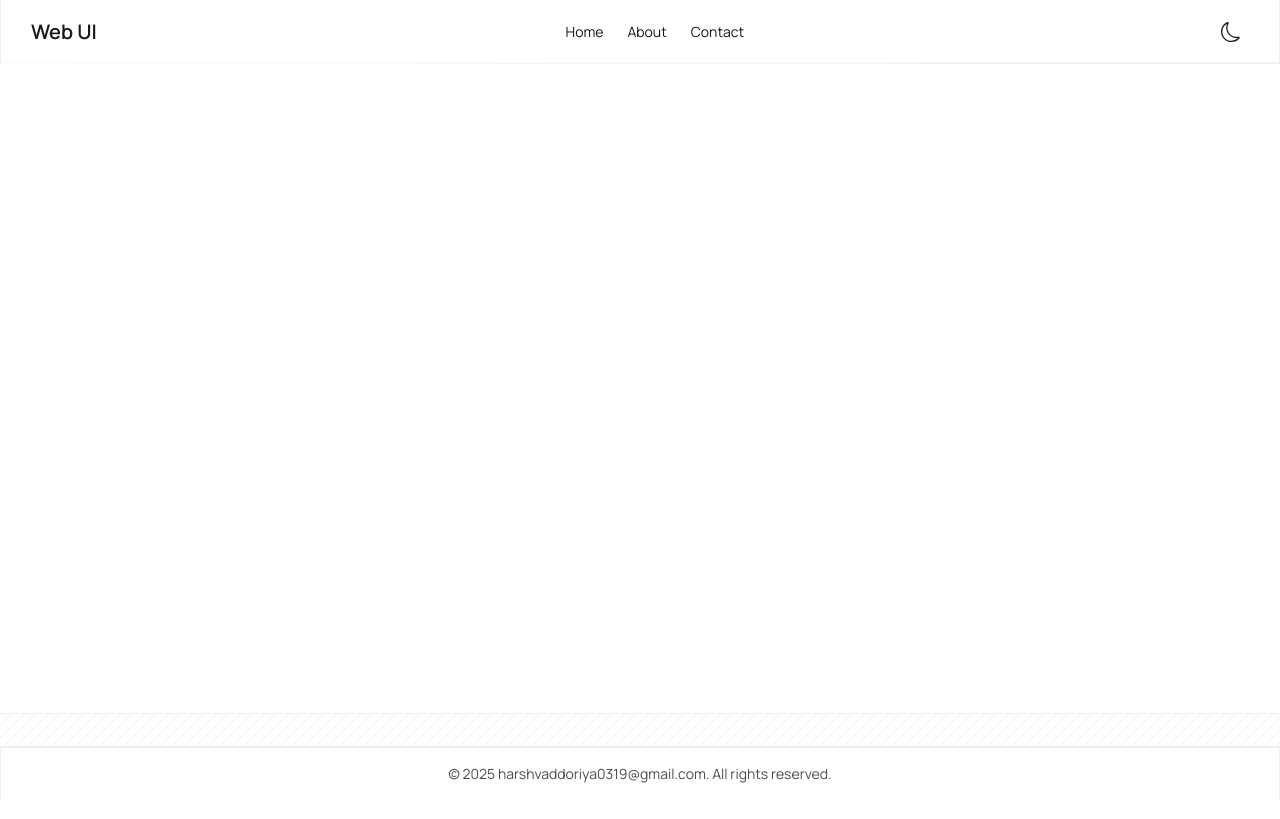
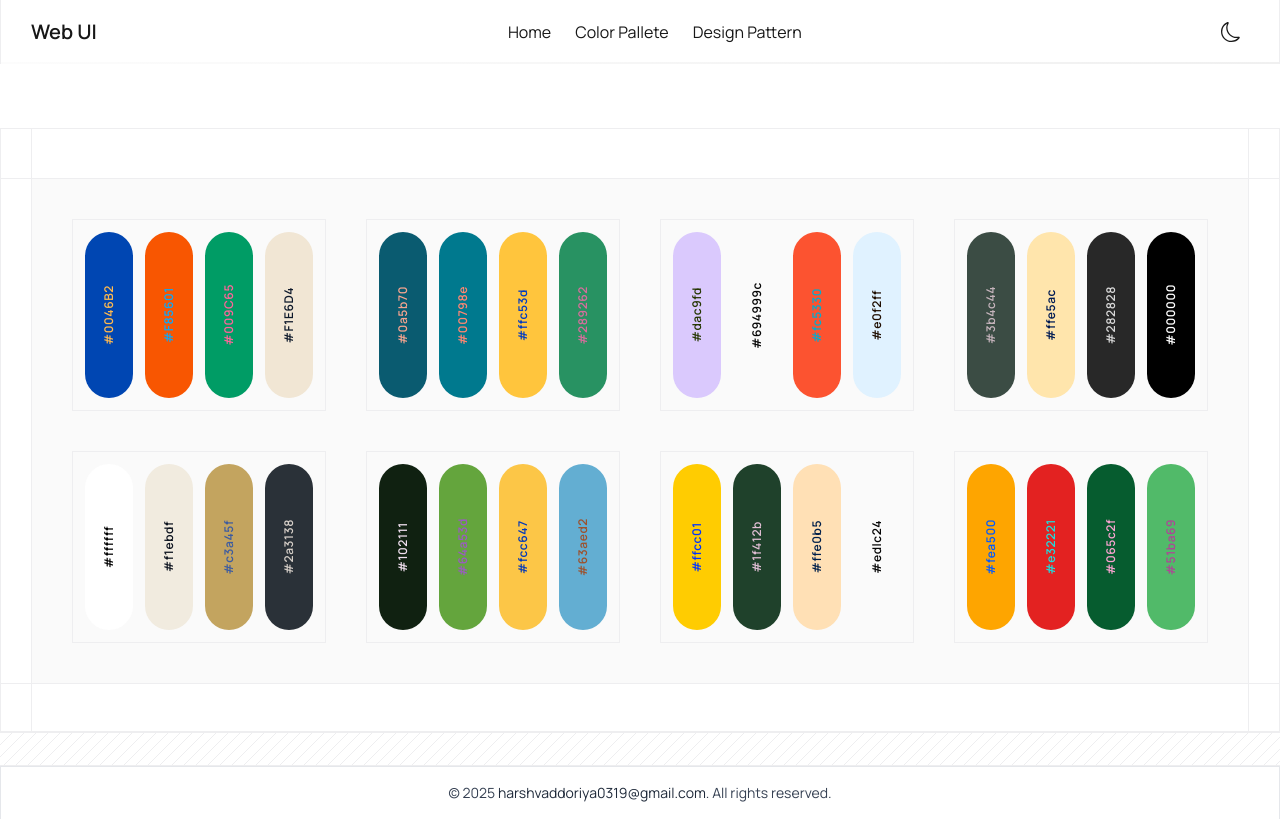
Before and after one commit to Harshdgm/web-ui, a Next.js app: page /color-pallete in a window 1280 px wide. Before the commit this address had no page. Built offline with nearby package versions, Linux system fonts and the light colour scheme.

Commit message:
(ui):add color palette

```diff
--- /dev/null
+++ b/app/color-pallete/page.tsx
@@ -0,0 +1,23 @@
+import React from 'react'
+import ColorPalleteBox from '@/components/ui/ColorPalleteBox'
+import { COLOR_PALETTES } from "@/constant/colorPalettes";
+
+export default function page() {
+  return (
+    <main className="border-y border-[#eeeef0]">
+        <section className="container border-x border-b border-[#eeeef0] h-[50px]">
+            <div className='p-10 border-x border-[#eeeef0]'></div>
+        </section>
+        <section className="container border-x border-[#eeeef0]">
+            <div className='p-10 border-x border-[#eeeef0] bg-[#fafafa] grid grid-cols-1 sm:grid-cols-2 md:grid-cols-3 lg:grid-cols-4 gap-10'>
+                {COLOR_PALETTES.map((palette, index) => (
+                <ColorPalleteBox key={index} colors={palette} />
+                ))}
+            </div>
+        </section>
+        <section className="container border-x border-t border-[#eeeef0] h-[48px]">
+            <div className='p-6 border-x border-[#eeeef0]'></div>
+        </section>
+    </main>
+  )
+}
--- /dev/null
+++ b/app/design-pattern/page.tsx
@@ -0,0 +1,7 @@
+import React from 'react'
+
+export default function page() {
+  return (
+    <div>page</div>
+  )
+}
--- a/app/globals.css
+++ b/app/globals.css
@@ -1,5 +1,5 @@
 @import "tailwindcss";
-@tailwind utilities;
+/* @tailwind utilities; */
 
 :root {
   --background: #ffffff;
@@ -27,11 +27,6 @@
   line-height: 1.5;
 }
 
-a {
-  text-decoration: none;
-  color: inherit;
-}
-
 ul,
 ol {
   list-style: none;
--- a/app/layout.tsx
+++ b/app/layout.tsx
@@ -23,7 +23,7 @@
     <html lang="en">
       <body className={`${manrope.variable} min-h-screen flex flex-col`}>
          <Header />
-         <main className="flex-1">
+         <main className="flex-1 pt-16">
           {children}
         </main>
         <Footer />
--- a/app/page.tsx
+++ b/app/page.tsx
@@ -1,11 +1,14 @@
 import DiagonalDivider from "@/components/ui/DiagonalDivider";
+import Hero from "@/components/ui/Hero";
 import PixelLogo from "@/components/ui/PixelLogo";
 
 export default function Home() {
   return (
       <main className="border-y border-[#eeeef0]">
-          <section className="container flex items-center justify-center border-x border-[#eeeef0]">
-            <h1 className="text-[18px]">Home Page</h1>
+          <section className="container border-x border-[#eeeef0]">
+            <div className="flex items-center justify-center text-[18px] mx-10 border-x border-[#eeeef0] bg-[#fafafa]">
+              <Hero />
+            </div>
           </section>
 
           <section
--- a/components/layout/Footer.tsx
+++ b/components/layout/Footer.tsx
@@ -12,19 +12,18 @@
         <DiagonalDivider height={32} spacing={12} />
       </div>
 
-      <div className="container border-x border-t border-[#eeeef0] py-4 text-center text-sm text-black/70 dark:text-white/70 px-4 sm:px-6 md:px-8">
-  <p className="break-words sm:break-normal">
+      <div className="container border-x border-t border-gray-200 dark:border-white/10 py-4 px-4 sm:px-6 md:px-8 text-center text-sm text-gray-700 dark:text-gray-300">
+        <p className="wrap-break-words sm:break-normal">
           © {new Date().getFullYear()}{" "}
           <a
             href="mailto:harshvaddoriya0319@gmail.com"
-      className="hover:underline"
+            className="text-gray-800 dark:text-gray-300 hover:underline"
           >
             harshvaddoriya0319@gmail.com
           </a>
           . All rights reserved.
         </p>
       </div>
-
     </footer>
   );
 }
--- a/components/layout/Header.tsx
+++ b/components/layout/Header.tsx
@@ -29,16 +29,16 @@
   if (!mounted) return null;
 
   return (
-    <header className="sticky top-0 z-50 bg-background text-foreground transition-colors duration-300">
+    <header className="sticky top-0 z-50 dark:bg-foreground bg-background text-foreground  transition-colors duration-300 ">
       <div className="container flex items-center justify-between h-16 border-x border-[#eeeef0] relative px-4 sm:px-6 md:px-8">
         <Link href="/" className="text-lg md:text-xl font-semibold">
           Web UI
         </Link>
 
-        <nav className="hidden md:flex gap-6 text-sm">
-          <Link href="/" className="hover:underline">Home</Link>
-          <Link href="/about" className="hover:underline">About</Link>
-          <Link href="/contact" className="hover:underline">Contact</Link>
+        <nav className="hidden md:flex gap-6 text-base">
+          <Link href="/" className="transition-colors hover:underline hover:text-[#FFD700]">Home</Link>
+          <Link href="/color-pallete" className="hover:underline hover:text-[#FFD700]">Color Pallete</Link>
+          <Link href="/design-pattern" className="hover:underline hover:text-[#FFD700]">Design Pattern</Link>
         </nav>
 
         <button className="md:hidden p-2" aria-label="Open menu">
--- /dev/null
+++ b/components/ui/ColorPalleteBox.tsx
@@ -0,0 +1,32 @@
+interface ColorPaletteBoxProps {
+  colors: string[];
+}
+
+export default function ColorPaletteBox({ colors }: ColorPaletteBoxProps) {
+  return (
+    <div
+      className="border border-[#eeeef0] h-48 p-3 grid gap-3 overflow-hidden"
+      style={{
+        gridTemplateColumns: `repeat(${colors.length}, minmax(0, 1fr))`,
+      }}
+    >
+      {colors.map((color) => (
+        <div
+          key={color}
+          className="flex items-center justify-center rounded-full"
+          style={{ backgroundColor: color }}
+        >
+          <span
+            className="text-white mix-blend-difference text-xs font-semibold tracking-wider"
+            style={{
+              writingMode: "vertical-rl",
+              transform: "rotate(180deg)",
+            }}
+          >
+            {color}
+          </span>
+        </div>
+      ))}
+    </div>
+  );
+}
--- /dev/null
+++ b/components/ui/Hero.tsx
@@ -0,0 +1,7 @@
+import React from 'react'
+
+export default function Hero() {
+  return (
+    <div>Hero</div>
+  )
+}
--- a/components/ui/PixelLogo.tsx
+++ b/components/ui/PixelLogo.tsx
@@ -11,10 +11,10 @@
       <DiagonalDivider height={32} spacing={12} />
     </div>
     <div className="container flex gap-40 border-x border-[#eeeef0]">
-      <div className="text-gray-500 text-xs tracking-wider [writing-mode:vertical-rl] rotate-180 px-4 pl-7.5 border-l border-[#eeeef0]">
+      <div className="hidden lg:block text-gray-500 text-xs tracking-wider [writing-mode:vertical-rl] rotate-180 px-4 pl-7.5 border-l border-[#eeeef0]">
         Logotype
       </div>
-      <div className={`${pressStart.className} flex items-center justify-center w-full  text-[48px] leading-none font-normal mr-30`}>
+      <div className={`${pressStart.className} flex items-center justify-center w-full text-[24px] sm:text-[22px] md:text-[40px] lg:text-[48px] leading-none font-normal sm:mr-0 md:mr-10 lg:mr-30`}>
         Harsh Dev
       </div>
     </div>
--- /dev/null
+++ b/constant/colorPalettes.ts
@@ -0,0 +1,10 @@
+export const COLOR_PALETTES = [
+  ["#0046B2", "#F85601", "#009C65", "#F1E6D4"],
+  ["#0a5b70", "#00798e", "#ffc53d", "#289262"],
+  ["#dac9fd", "#694999c", "#fc5330", "#e0f2ff"],
+  ["#3b4c44", "#ffe5ac", "#282828", "#000000"],
+  ["#ffffff", "#f1ebdf", "#c3a45f", "#2a3138"],
+  ["#102111", "#64a53d", "#fcc647", "#63aed2"],
+  ["#ffcc01", "#1f412b", "#ffe0b5", "#edlc24"],
+  ["#fea500", "#e32221", "#065c2f", "#51ba69"],
+];
```
Lines whose indentation alone changed are shown as unchanged.
